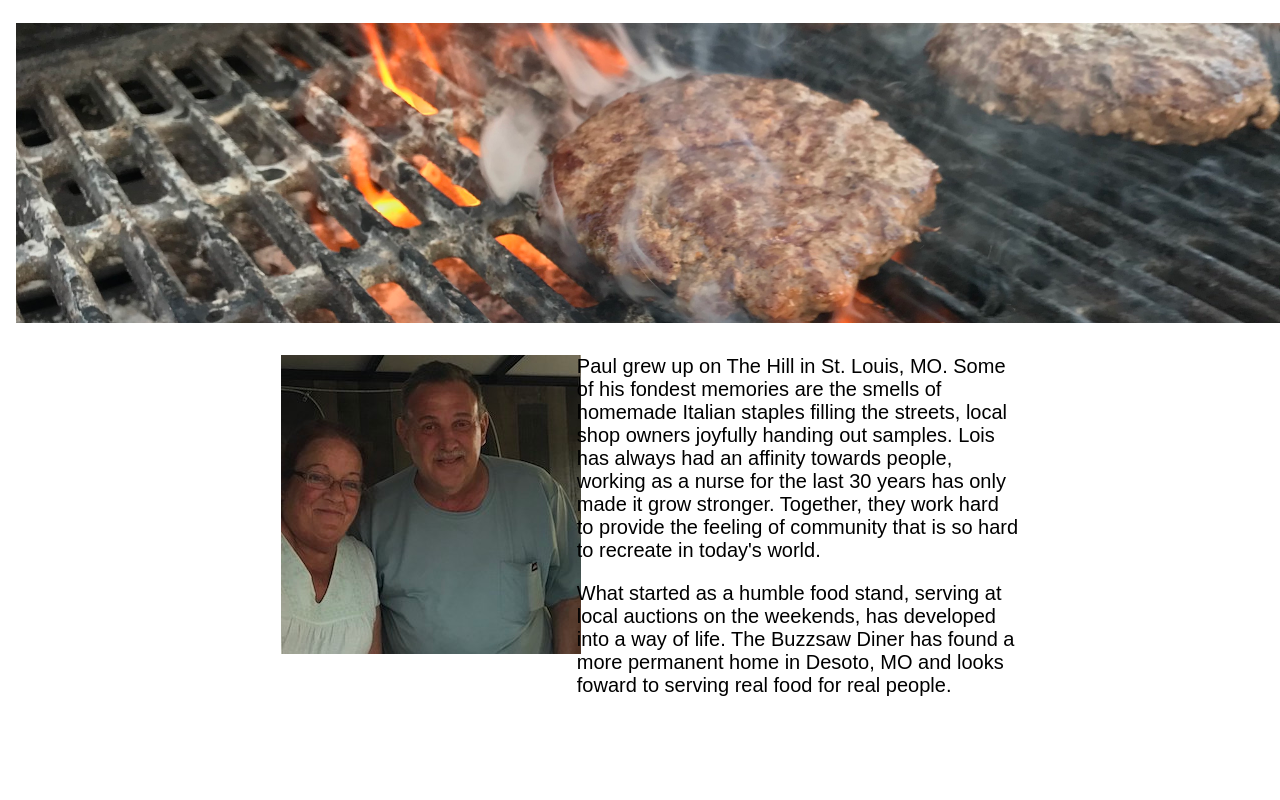
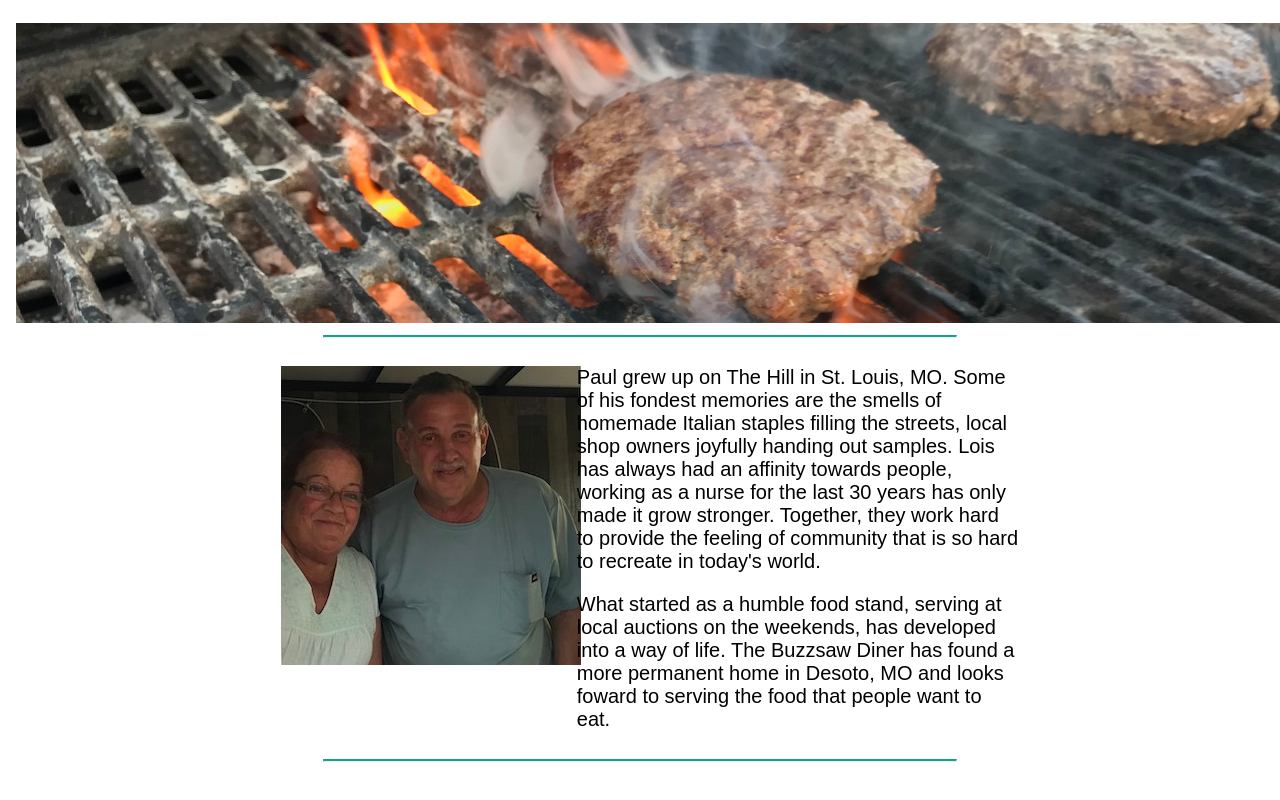
Before and after one commit to MariahLightfoot/TheBuzzsawDiner, an Angular app: page / in a window 1280 px wide. Shown: the part 1224-2024 px from the top of the page. Built offline with nearby package versions, Linux system fonts and the light colour scheme.

Commit message:
styled owners section

```diff
--- a/src/app/owners/owners.component.css
+++ b/src/app/owners/owners.component.css
@@ -2,7 +2,7 @@
     display: grid;
     grid-template-columns: 20% 25% 35% 20%;
     font-family: Arial, Helvetica, sans-serif;
-    margin-bottom: 140px;
+    /* margin-bottom: 140px; */
 }
 
 #pictureOfOwners{
@@ -14,3 +14,12 @@
 #ownersBio{
     font-size: 20px;
 }
+
+hr{
+    width: 50%;
+    border-top: 2px solid #0da58e;
+}
+
+#padding{
+    padding-bottom: 140px;
+}
--- a/src/app/owners/owners.component.html
+++ b/src/app/owners/owners.component.html
@@ -1,4 +1,7 @@
+<hr>
+
 <div id="wrapper">
+
     <div class="empty"></div>
 
     <div id="pictureOfOwners" class="box">
@@ -19,9 +22,14 @@
             What started as a humble food stand, serving at local auctions on the weekends,
             has developed into a way of life.
             The Buzzsaw Diner has found a more permanent home in
-            Desoto, MO and looks foward to serving real food for real people.
+            Desoto, MO and looks foward to serving the food that people want to eat.
         </p>
     </div>
 
     <div class="empty"></div>
+
 </div>
+
+<hr>
+
+<div id="padding"></div>
```
